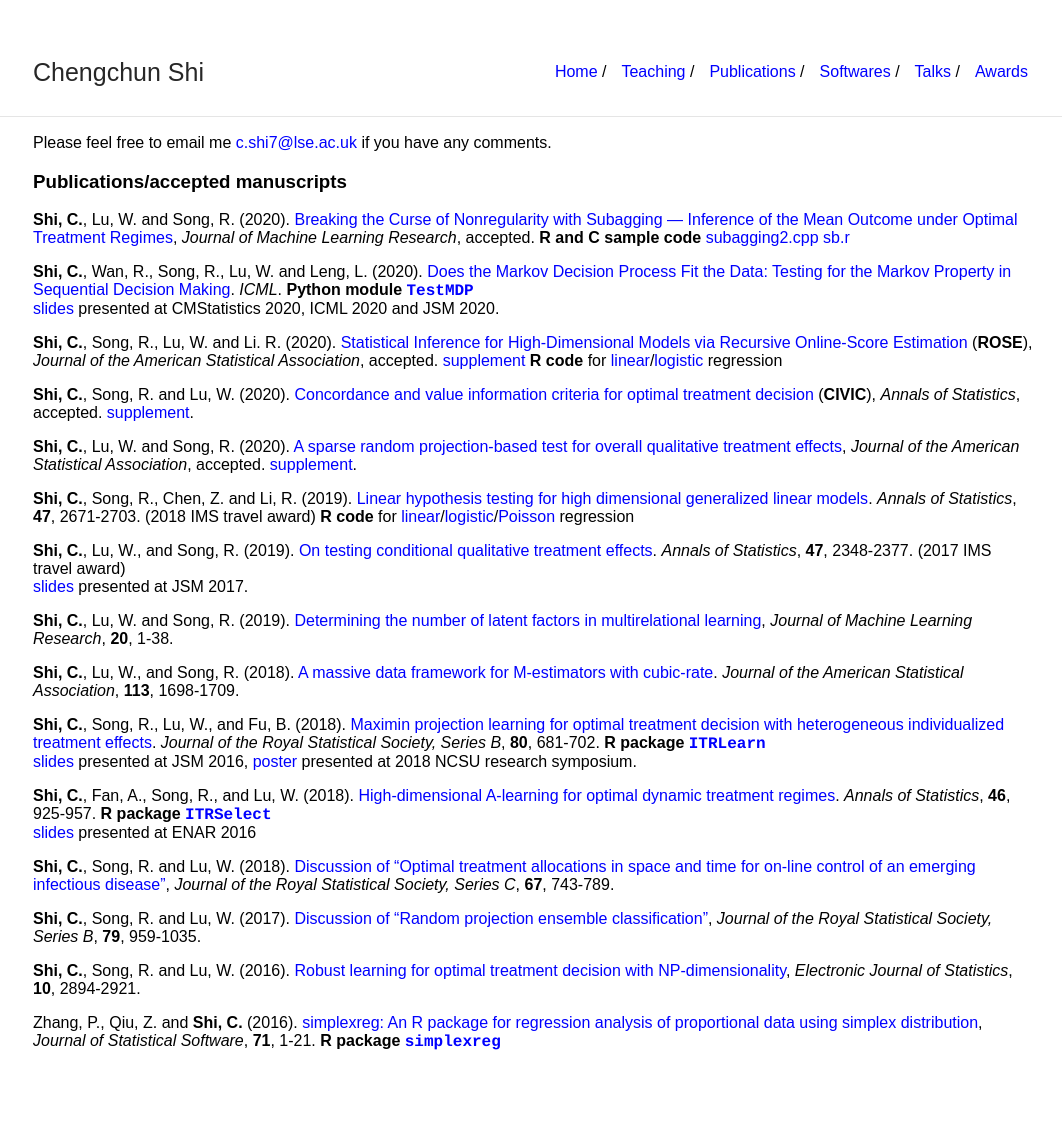
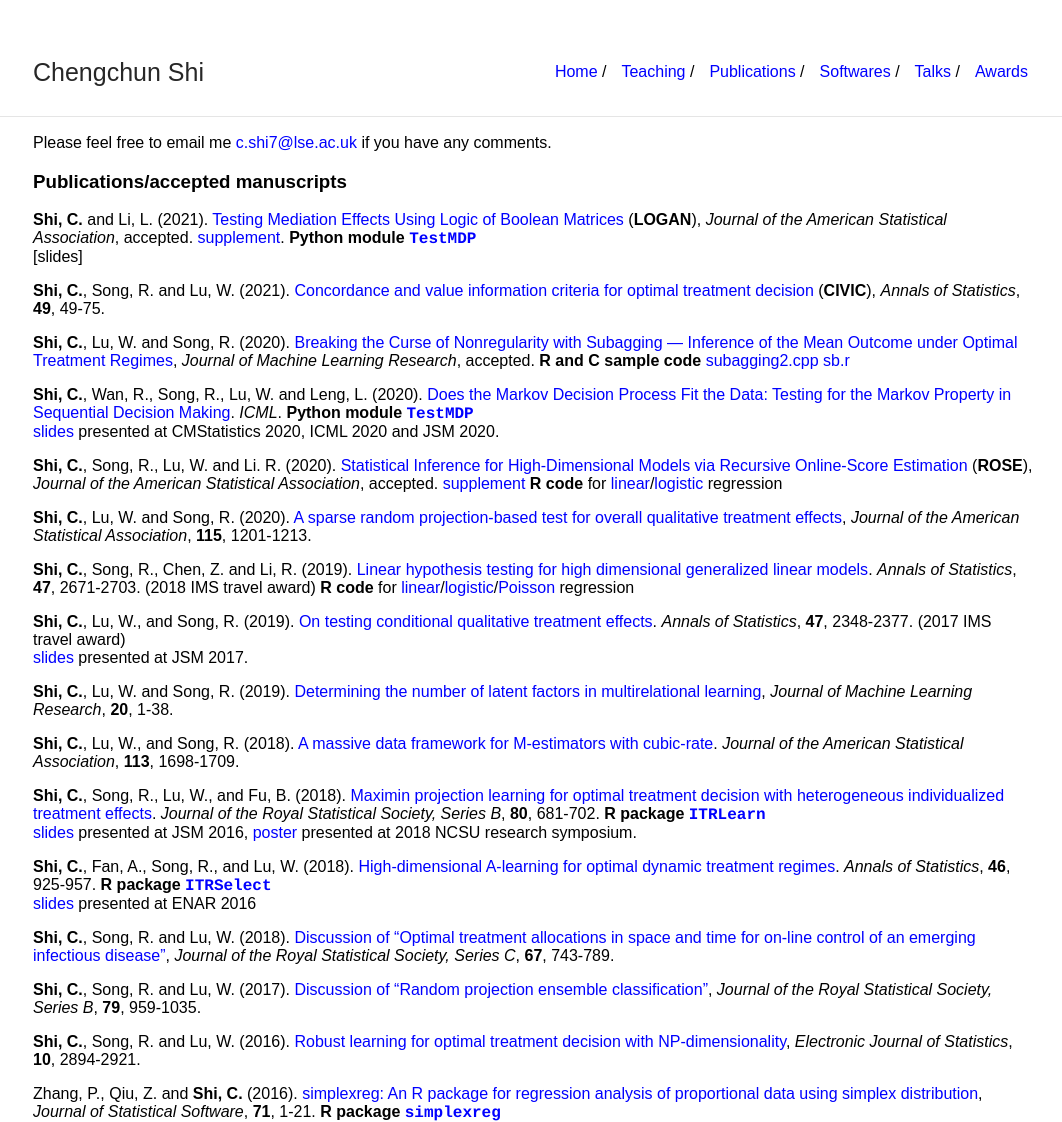
Before and after one commit to callmespring/callmespring.github.io, a Jekyll site: the page built from publication.md, in a window 1280 px wide. Shown: the whole page, without its empty margins (107-1169 px from the left). Built offline with Jekyll 4.4.1, drawn with Linux system fonts in a browser that asks for light colours; before the commit the page ends 1051 px from its top, so only the background shows below that.

Commit message:
Update publication.md

```diff
--- a/publication.md
+++ b/publication.md
@@ -8,6 +8,11 @@ title: Publication
 Please feel free to email me <c.shi7@lse.ac.uk> if you have any comments.
 
 ### Publications/accepted manuscripts
+**Shi, C.** and Li, L. (2021). [Testing Mediation Effects Using Logic of Boolean Matrices](./paper/LOGAN.pdf) (**LOGAN**), _Journal of the American Statistical Association_, accepted. [supplement](./paper/suppLOGAN.pdf).
+**Python module** [<span style="font-family:courier;">**TestMDP**</span>](https://github.com/callmespring/LOGAN) <br/> [<font size="3">slides</font>]
+
+**Shi, C.**, Song, R. and Lu, W. (2021). [Concordance and value information criteria for optimal treatment decision](https://projecteuclid.org/journals/annals-of-statistics/volume-49/issue-1/Concordance-and-value-information-criteria-for-optimal-treatment-decision/10.1214/19-AOS1908.short) (**CIVIC**), _Annals of Statistics_, **49**, 49-75.
+
 **Shi, C.**, Lu, W. and Song, R. (2020). [Breaking the Curse of Nonregularity with Subagging --- Inference of the Mean Outcome under Optimal Treatment Regimes](./paper/SASv2cs.pdf), _Journal of Machine Learning Research_, accepted. **R and C sample code** [<font size="3">subagging2.cpp</font>](./code/subagging2.cpp) [<font size="3">sb.r</font>](./code/sb.r)
 
 **Shi, C.**, Wan, R., Song, R., Lu, W. and Leng, L. (2020). [Does the Markov Decision Process Fit the Data: Testing for the Markov Property in Sequential Decision Making](http://proceedings.mlr.press/v119/shi20c/shi20c.pdf). _ICML_.
@@ -16,9 +21,7 @@ Please feel free to email me <c.shi7@lse.ac.uk> if you have any comments.
 **Shi, C.**, Song, R., Lu, W. and Li. R. (2020). [Statistical Inference for High-Dimensional Models via Recursive Online-Score Estimation](./paper/HDCIv3un.pdf) (**ROSE**), _Journal of the American Statistical Association_, accepted. [supplement](./paper/suppHDCIv3un.pdf)
 **R code** for [<font size="3">linear</font>](./code/sample_linear.r)/[<font size="3">logistic</font>](./code/sample_logistic.r) regression
 
-**Shi, C.**, Song, R. and Lu, W. (2020). [Concordance and value information criteria for optimal treatment decision](./paper/CIVIC1.pdf) (**CIVIC**), _Annals of Statistics_, accepted. [supplement](./paper/suppCIVIC1.pdf).
-
-**Shi, C.**, Lu, W. and Song, R. (2020). [A sparse random projection-based test for overall qualitative treatment effects](./paper/OQTE.pdf), _Journal of the American Statistical Association_, accepted. [supplement](./paper/suppOQTE.pdf).
+**Shi, C.**, Lu, W. and Song, R. (2020). [A sparse random projection-based test for overall qualitative treatment effects](https://www.tandfonline.com/doi/abs/10.1080/01621459.2019.1604368), _Journal of the American Statistical Association_, **115**, 1201-1213.
 
 **Shi, C.**, Song, R., Chen, Z. and Li, R. (2019). [Linear hypothesis testing for high dimensional generalized linear models](https://projecteuclid.org/euclid.aos/1564797860).
 _Annals of Statistics_, **47**, 2671-2703. (2018 IMS travel award)
```
